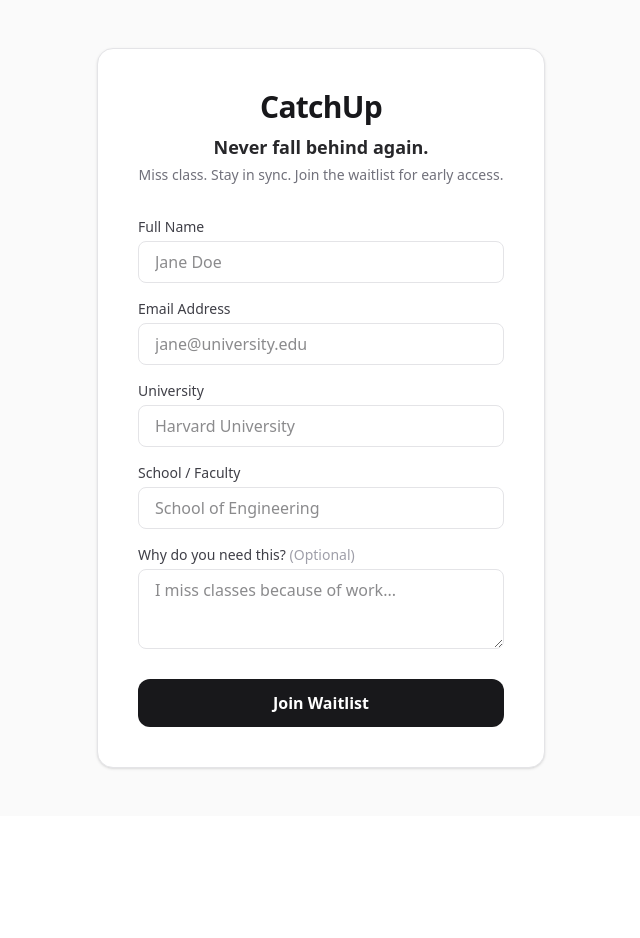
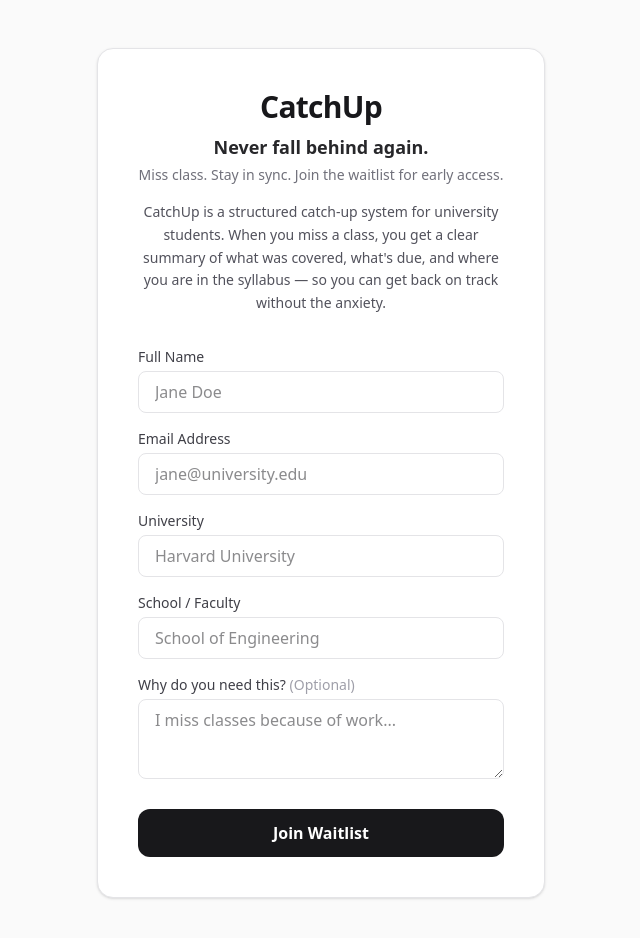
Before and after one commit to lusa8o8/class_update-app, a Next.js app: page /waitlist in a window 1280 px wide. Shown: the top 938 px of the page, without its empty margins (319-959 px from the left). Before the commit the page ends 816 px from the top, so only its background shows below. Built offline with nearby package versions, Linux system fonts and the light colour scheme; no server answers.

Commit message:
style: update waitlist descriptions and add whatsapp link

```diff
--- a/pages/waitlist.tsx
+++ b/pages/waitlist.tsx
@@ -43,7 +43,7 @@ export default function WaitlistPage() {
         return (
             <div className="min-h-screen bg-zinc-50 flex items-center justify-center p-6">
                 <Head>
-                    <title>CatchUp - Join the Waitlist</title>
+                    <title>CatchUp — Join the Waitlist</title>
                 </Head>
                 <motion.div
                     initial={{ opacity: 0, y: 20 }}
@@ -51,7 +51,15 @@ export default function WaitlistPage() {
                     className="w-full max-w-md bg-white rounded-2xl shadow-sm border border-zinc-200 p-12 text-center"
                 >
                     <h2 className="text-2xl font-bold text-zinc-900 mb-2">You're on the list.</h2>
-                    <p className="text-zinc-500">We'll be in touch.</p>
+                    <p className="text-zinc-500 mb-6">We'll be in touch.</p>
+                    <a
+                        href="https://whatsapp.com/channel/0029Vb7KJmTDzgTAu7YXO10Z"
+                        target="_blank"
+                        rel="noopener noreferrer"
+                        className="inline-block w-full px-4 py-2.5 rounded-xl border border-zinc-200 text-zinc-700 font-medium hover:bg-zinc-50 hover:text-zinc-900 transition-colors"
+                    >
+                        Join our WhatsApp channel for updates
+                    </a>
                 </motion.div>
             </div>
         );
@@ -60,7 +68,7 @@ export default function WaitlistPage() {
     return (
         <div className="min-h-screen bg-zinc-50 flex items-center justify-center p-6 py-12">
             <Head>
-                <title>CatchUp - Waitlist</title>
+                <title>CatchUp — Join the Waitlist</title>
             </Head>
             <motion.div
                 initial={{ opacity: 0, y: 20 }}
@@ -71,6 +79,12 @@ export default function WaitlistPage() {
                     <h1 className="text-3xl font-bold tracking-tight text-zinc-900 mb-2 font-sans">CatchUp</h1>
                     <p className="text-lg font-semibold text-zinc-800 mb-1">Never fall behind again.</p>
                     <p className="text-zinc-500 text-sm">Miss class. Stay in sync. Join the waitlist for early access.</p>
+                    <p className="text-zinc-600 text-sm mt-4 leading-relaxed font-sans">
+                        CatchUp is a structured catch-up system for university students.
+                        When you miss a class, you get a clear summary of what was covered,
+                        what's due, and where you are in the syllabus — so you can get back
+                        on track without the anxiety.
+                    </p>
                 </div>
 
                 <form onSubmit={handleSubmit} className="space-y-4">
```
